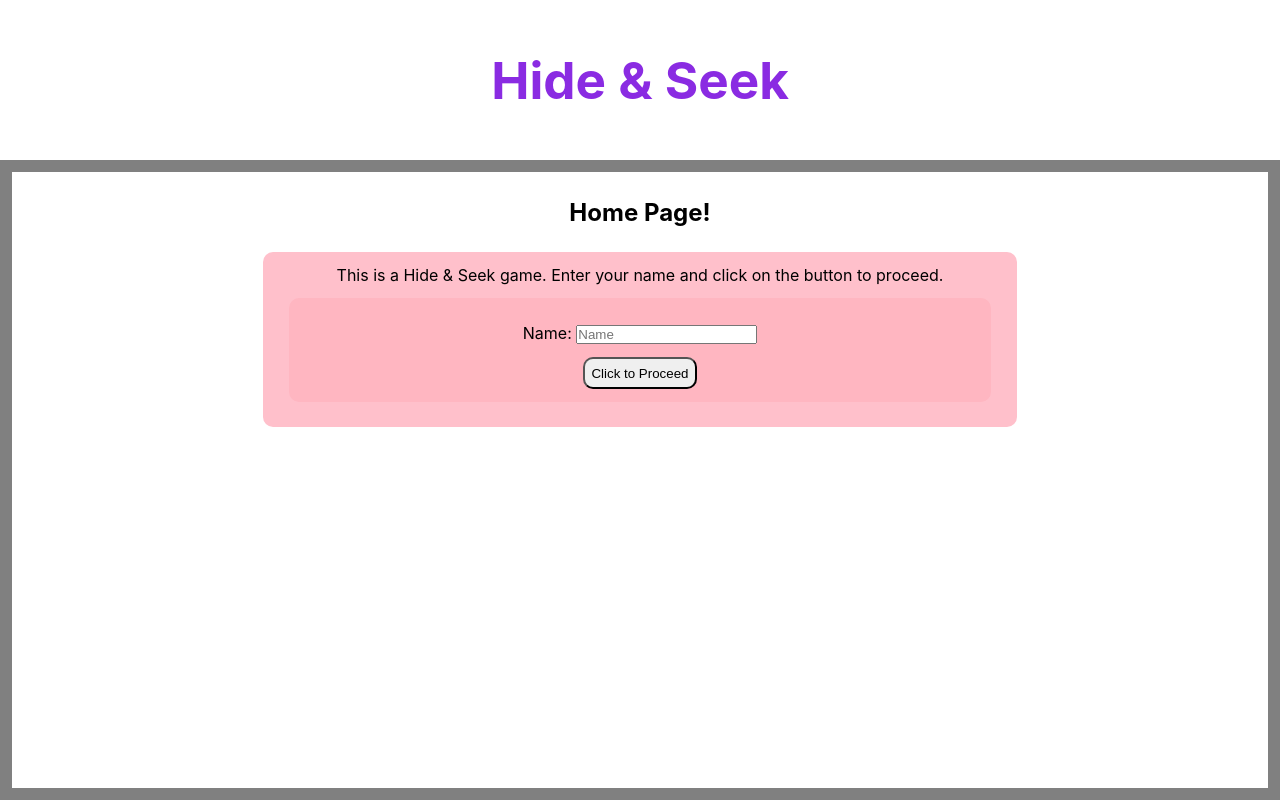
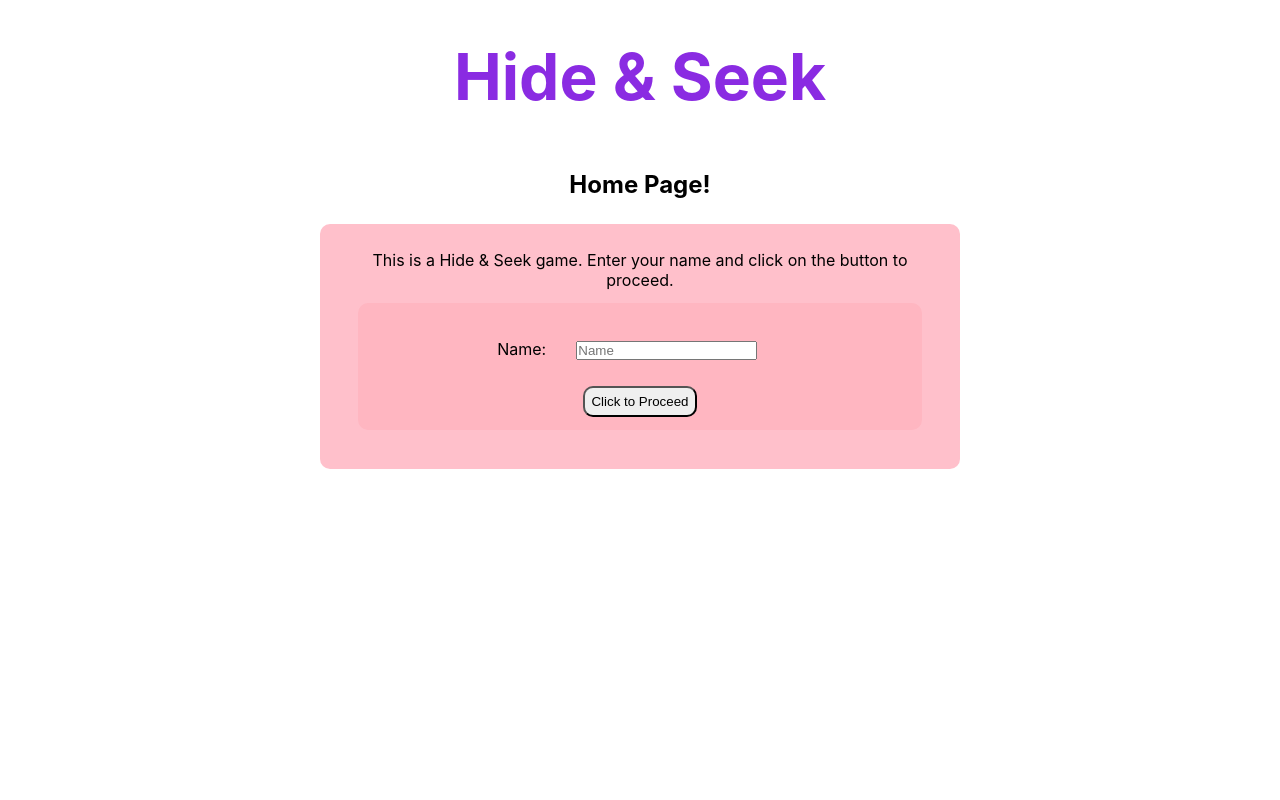
Before and after one commit to franco-ortega/hide-and-seek, a React (Create React App) app: page / in a window 1280 px wide. Built offline with nearby package versions, Linux system fonts and the light colour scheme.

Commit message:
style header with media queries; add initial media queries to other components

```diff
--- a/src/components/App/App.scss
+++ b/src/components/App/App.scss
@@ -1,5 +1,3 @@
-$headerColor: green;
-
 * {
   box-sizing: border-box;
   margin: 0;
@@ -9,29 +7,8 @@ $headerColor: green;
 html, body {
   height: 100%;
   width: 100%;
-  margin: 0;
-  padding: 0;
 }
 
-
-// .App {
-//   text-align: center;
-// }
-
-
-// @media (prefers-reduced-motion: no-preference) {
-//   .App-logo {
-//     animation: App-logo-spin infinite 20s linear;
-//   }
-// }
-
-
-
-// @keyframes App-logo-spin {
-//   from {
-//     transform: rotate(0deg);
-//   }
-//   to {
-//     transform: rotate(360deg);
-//   }
-// }
+button {
+  cursor: pointer;
+}
--- a/src/components/App/AppGeneralStyles.scss
+++ b/src/components/App/AppGeneralStyles.scss
@@ -1 +1,16 @@
-$body-height: 80vh;
+$header-height: 15vh;
+$main-height: 85vh;
+$headerColor: green;
+
+
+@mixin screen-size($size) {
+    @if $size == tablet-portrait {
+        @media screen and (min-width: 500px) { @content; }
+    }
+    @else if $size == tablet-landscape {
+        @media screen and (min-width: 900px) { @content; }
+    }
+    @else if $size == desktop {
+        @media screen and (min-width: 1200px) { @content; }
+    }
+}
--- a/src/components/Game/Game.module.scss
+++ b/src/components/Game/Game.module.scss
@@ -1,8 +1,8 @@
 @import '../App/AppGeneralStyles.scss';
 
 .Game {
-    border: blue solid 1vw;
-    height: $body-height;
+    // border: blue solid 1vw;
+    height: $main-height;
     display: flex;
     flex-direction: column;
     align-items: center;
--- a/src/components/Header/Header.module.scss
+++ b/src/components/Header/Header.module.scss
@@ -1,32 +1,87 @@
+@import '../App/AppGeneralStyles.scss';
+
 .Header {
-    // border: black solid 1vw;
-    height: 20vh;
-    display: grid;
-    grid-template-columns: repeat(3, 1fr);
-    grid-template-rows: 1, 1fr;
-
+    // background: lightgreen;
+    height: 15vh;
+    display: flex;
+    flex-direction: column;
     align-items: center;
+    justify-content: center;
 
     h1 {
-        grid-column: 2 / 3;
-        grid-row: 1 /2;
-        // background: yellow;
         color: blueviolet;
-        width: 100%;
-        font-size: 4vw;
+        font-size: 3rem;
         text-align: center;
     }
 
     div {
-        grid-column: 3 / 4;
-        grid-row: 1 /2;
+        height: 5vh;
+        text-align: end;
+    }
 
-        display: flex;
-        flex-direction: column;
-        align-items: flex-end;
-        width: 100%;
-        text-align: end;
-        padding-right: 1vw;
-        // border: solid 3px black;
+    @include screen-size(tablet-portrait) {
+        height: 20vh;
+
+        h1 {
+            color: blueviolet;
+            font-size: 4rem;
+        }
+
+        div {
+            // border: solid .1px black;
+            height: 7vh;
+            display: flex;
+            flex-direction: column;
+            align-items: center;
+            justify-content: center;
+            text-align: end;
+        }
+    }
+
+    @include screen-size(tablet-landscape) {
+        // border: .5vw solid green;
+        // height: 20vh;
+        display: grid;
+        grid-template-columns: repeat(4, 1fr);
+        grid-template-rows: 1, 1fr;
+        // align-items: center;
+
+        h1 {
+            grid-column: 2 / 4;
+            grid-row: 1 /2;
+            // width: 100%;
+            // font-size: 4vw;
+            // text-align: center;
+        }
+
+        div {
+            height: 19vh;
+            grid-column: 3 / 5;
+            grid-row: 1 /2;
+            display: flex;
+            flex-direction: row;
+            justify-content: flex-end;
+        }
+    }
+
+    @include screen-size(desktop) {
+        // border: 1vw solid lightblue;
+        height: 18vh;
+        display: grid;
+        grid-template-columns: repeat(3, 1fr);
+        grid-template-rows: 1, 1fr;
+
+        h1 {
+            grid-column: 2 / 3;
+            grid-row: 1 /2;
+            // width: 100%;
+            // font-size: 4vw;
+            // text-align: center;
+        }
+
+        div {
+            grid-column: 3 / 4;
+            grid-row: 1 /2;
+        }
     }
 }
--- a/src/components/Home/Home.jsx
+++ b/src/components/Home/Home.jsx
@@ -30,6 +30,7 @@ const Home = ({ setPlayer }) => {
             Name: <input
               id="name"
               type="text"
+              maxLength="25"
               placeholder="Name"
               onChange={onPlayerChange} />
           </label>
--- a/src/components/Home/Home.module.scss
+++ b/src/components/Home/Home.module.scss
@@ -1,12 +1,12 @@
 @import '../App/AppGeneralStyles.scss';
 
 .Home {
-    border: gray solid 1vw;
-    height: $body-height;
+    // border: gray solid 1vw;
+    height: 85vh;
     display: flex;
     flex-direction: column;
     align-items: center;
-    text-align: center;
+    text-align: justify;
 
     h2 {
         margin: 2vw;
@@ -15,8 +15,8 @@
     section {
         background: pink;
         border-radius: 10px;
-        width: 60%;
-        padding: 1vw;
+        width: 90%;
+        padding: 2vw;
 
         form {
             background: lightpink;
@@ -28,8 +28,8 @@
             margin: 1vw;
             padding: 1vw;
 
-            label {
-                margin: 1vw;
+            input {
+                margin: 2vw;
             }
 
             button {
@@ -39,4 +39,36 @@
         }
     }
 
+    @include screen-size(tablet-portrait) {
+        height: 80vh;
+        text-align: center;
+
+        section {
+            width: 80%;
+
+            input {
+                margin: 10vw;
+            }
+        }
+    }
+
+
+    @include screen-size(tablet-landscape) {
+        section {
+            width: 60%;
+        }
+
+        input {
+            // margin: .25vw;
+        }
+    }
+
+    @include screen-size(desktop) {
+        height: 82vh;
+
+        section {
+            width: 50%;
+        }
+    }
+
 }
--- a/src/components/Results/Results.module.scss
+++ b/src/components/Results/Results.module.scss
@@ -1,5 +1,5 @@
 .Results {
-    border: 1vw solid orange;
+    // border: 1vw solid orange;
     height: 80vh;
     display: flex;
     flex-direction: column;
@@ -12,7 +12,7 @@
     section {
         background: orange;
         border-radius: 10px;
-        width: 50%;
+        width: 80%;
         padding: 1vw;
 
         display: flex;
@@ -22,7 +22,7 @@
         p, button {
             border-radius: 10px;
             margin: .5vw;
-            padding: .2vw;
+            padding: .75vw;
         }
     }
 }
--- a/src/components/Scoreboard/Scoreboard.jsx
+++ b/src/components/Scoreboard/Scoreboard.jsx
@@ -6,9 +6,11 @@ const Scoreboard = ({ player, playerScore, computerScore }) => {
 
   return (
     <section className={styles.Scoreboard}>
-      <h2>Scoreboard</h2>
-      <p>{player}: {playerScore}</p>
-      <p>Computer: {computerScore}</p>
+      <p className={styles.marquee}>Scoreboard<span className={styles.colon}>:</span></p>
+      <p className={styles.scores}>
+        <span>{player}: {playerScore}</span>
+        <span>Computer: {computerScore}</span>
+      </p>
     </section>
   );
 };
--- a/src/components/Scoreboard/Scoreboard.module.scss
+++ b/src/components/Scoreboard/Scoreboard.module.scss
@@ -1,8 +1,93 @@
+@import '../App/AppGeneralStyles.scss';
+
 .Scoreboard {
     // background: lightblue;
+    border: .2vw solid black;
+    border-radius: 10px;
     width: fit-content;
+    // height: 5vh;
 
-    h2 {
-        font-size: 2.5vw;
+    display: flex;
+    flex-direction: row;
+    align-items: center;
+    justify-content: center;
+    // gap: 0vw;
+
+    p {
+        padding-right: 2vw;
+    }
+
+    p.marquee {
+        // background: pink;
+        // border: .2vw solid black;
+        // border-style: none solid none none;
+        height: 5vh;
+        padding: 0 1vw;
+        display: flex;
+        align-items: center;
+
+        font-size: 1.5rem;
+    }
+
+    p.scores {
+        // background: rgb(200, 158, 240);
+        display: flex;
+        flex-direction: column;
+        font-size: .8rem;
+    }
+
+    @include screen-size(tablet-portrait) {
+        // border: 1vw solid red;
+
+        p.marquee {
+            font-size: 2.25rem;
+        }
+
+        .scores {
+            font-size: 1.25rem;
+        }
+    }
+
+    @include screen-size(tablet-landscape) {
+        // border: .1vw solid green;
+        flex-direction: column;
+        margin: 1vw 1vw 0 0;
+        padding: .5vw 1vw;
+
+        p {
+            // border: 1px dashed green;
+            // padding: 0 1vw;
+            padding: 0;
+        }
+
+        p.marquee {
+            // border: 1px dashed green;
+            font-size: 1.5rem;
+            text-decoration: underline;
+            // padding: 0;
+            margin: 0;
+        }
+
+        p.scores {
+            // padding: 1vw 1vw;
+            font-size: 1.1rem;
+        }
+
+        span {
+            // padding-right: 0vw;
+            // background: chartreuse;
+        }
+        span.colon {
+            display: none;
+        }
+
+    }
+
+    @include screen-size(desktop) {
+        // border: .1vw solid lightblue;
+        margin-right: 2vw;
+        // flex-direction: column;
+        // gap: 0;
+
     }
 }
--- a/src/components/Welcome/Welcome.module.scss
+++ b/src/components/Welcome/Welcome.module.scss
@@ -2,7 +2,7 @@
 
 .Welcome {
     border: pink solid 1vw;
-    height: $body-height;
+    height: $main-height;
     text-align: center;
     display: flex;
     flex-direction: column;
@@ -15,7 +15,7 @@
     section {
         background: lightgreen;
         border-radius: 10px;
-        width: 50%;
+        width: 90%;
         padding: 1vw 5vw;
 
         p {
@@ -29,4 +29,26 @@
             padding: .5vw;
         }
     }
+
+    @include screen-size(tablet-portrait) {
+        height: 80vh;
+
+        section {
+            width: 80%;
+
+        }
+    }
+
+
+    @include screen-size(tablet-landscape) {
+
+    }
+
+    @include screen-size(desktop) {
+        height: 82vh;
+
+        section {
+            width: 50%;
+        }
+    }
 }
```
